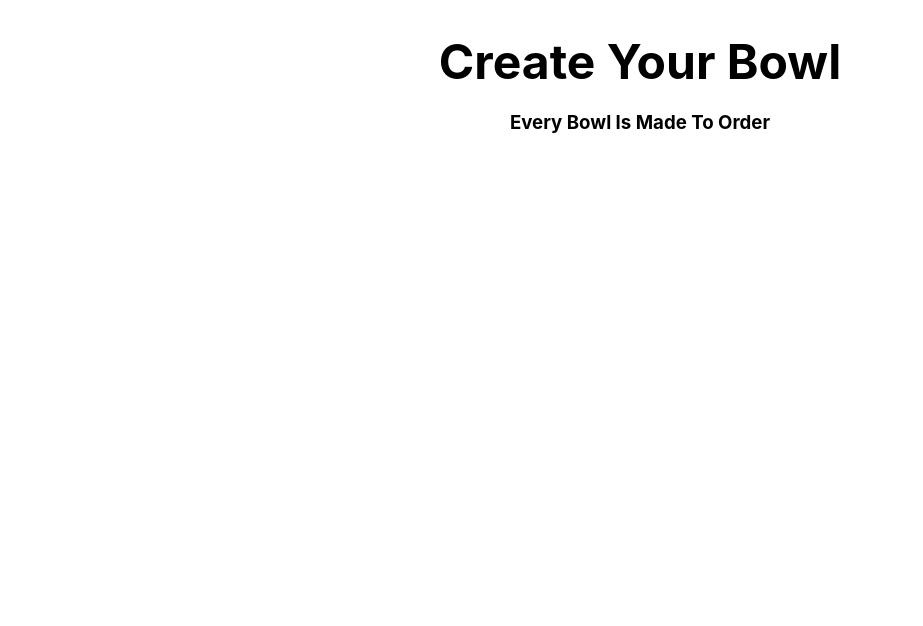
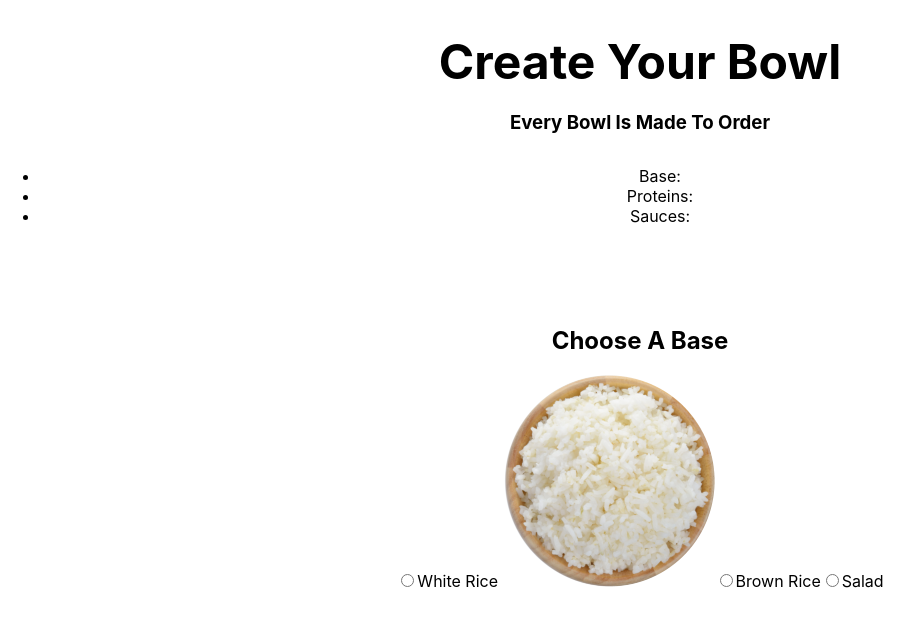
Before and after one commit to billyxuding/PokeSquare, a React (Create React App) app in the folder client/: page / in a window 1280 px wide. Shown: the top 626 px of the page, without its empty margins (0-923 px from the left). Built offline with nearby package versions, Linux system fonts and the light colour scheme.

Commit message:
added menu form with the three bases

```diff
--- a/client/src/App.css
+++ b/client/src/App.css
@@ -15,3 +15,7 @@ h1 {
 	margin: 20px;
 	font-size: 14pt;
 }
+
+.menu {
+	margin-top: 100px;
+}
--- a/client/src/App.js
+++ b/client/src/App.js
@@ -1,4 +1,5 @@
 import './App.css';
+import Menu from './Components/Menu';
 
 function App() {
 	return (
@@ -7,6 +8,7 @@ function App() {
 				Create Your Bowl<br />
 				<span className="block made-to-order">Every Bowl Is Made To Order</span>
 			</h1>
+			<Menu />
 		</div>
 	);
 }
--- /dev/null
+++ b/client/src/Components/Menu.js
@@ -0,0 +1,34 @@
+import React, { useState } from 'react';
+import whiteRice from '../Images/bases/white-rice.png'
+
+const Menu = () => {
+	const [bowl, setBowl] = useState({
+		base: "",
+		proteins: [],
+		sauces: []
+	});
+
+	const submitHandler = e => {
+	}
+
+    return (
+        <>
+			<ul>
+				<li>Base: { bowl.base }</li>
+				<li>Proteins: { bowl.proteins }</li>
+				<li>Sauces: { bowl.sauces }</li>
+			</ul>
+			<form className="menu" onSubmit={ submitHandler }>
+				<h2>Choose A Base</h2>
+				<input type="radio" name="base" value="white rice" id="white-rice" onChange={ e => setBowl({ ...bowl, [e.target.name]: e.target.value })} />
+				<label htmlFor="white-rice">White Rice <img src={ whiteRice } alt="white rice"/></label>
+				<input type="radio" name="base" value="brown rice" id="brown-rice" onChange={ e => setBowl({ ...bowl, [e.target.name]: e.target.value })} />
+				<label htmlFor="brown-rice">Brown Rice</label>
+				<input type="radio" name="base" value="salad" id="salad" onChange={ e => setBowl({ ...bowl, [e.target.name]: e.target.value })} />
+				<label htmlFor="salad">Salad</label>
+			</form>
+        </>
+    )
+};
+
+export default Menu;
```
